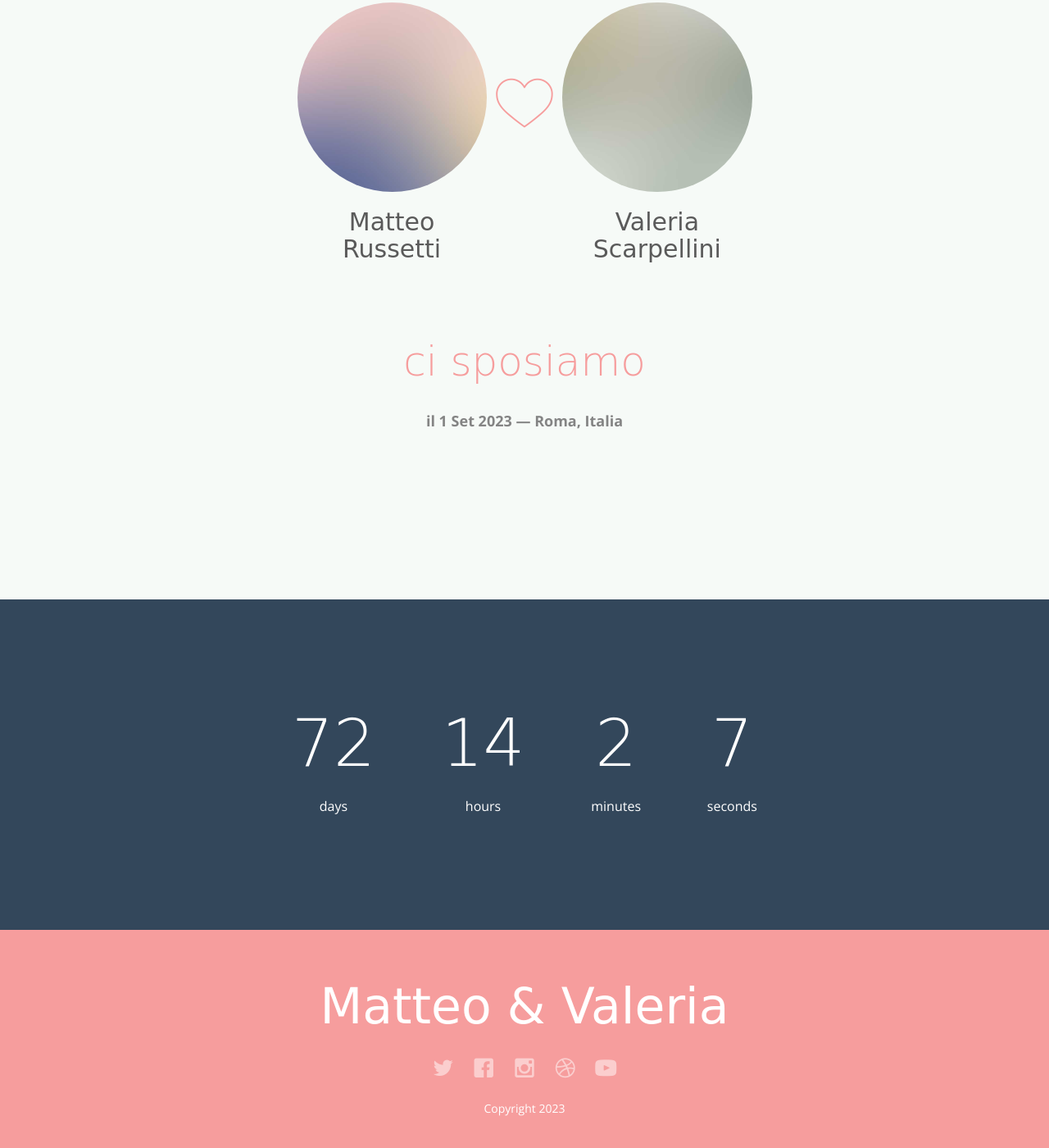
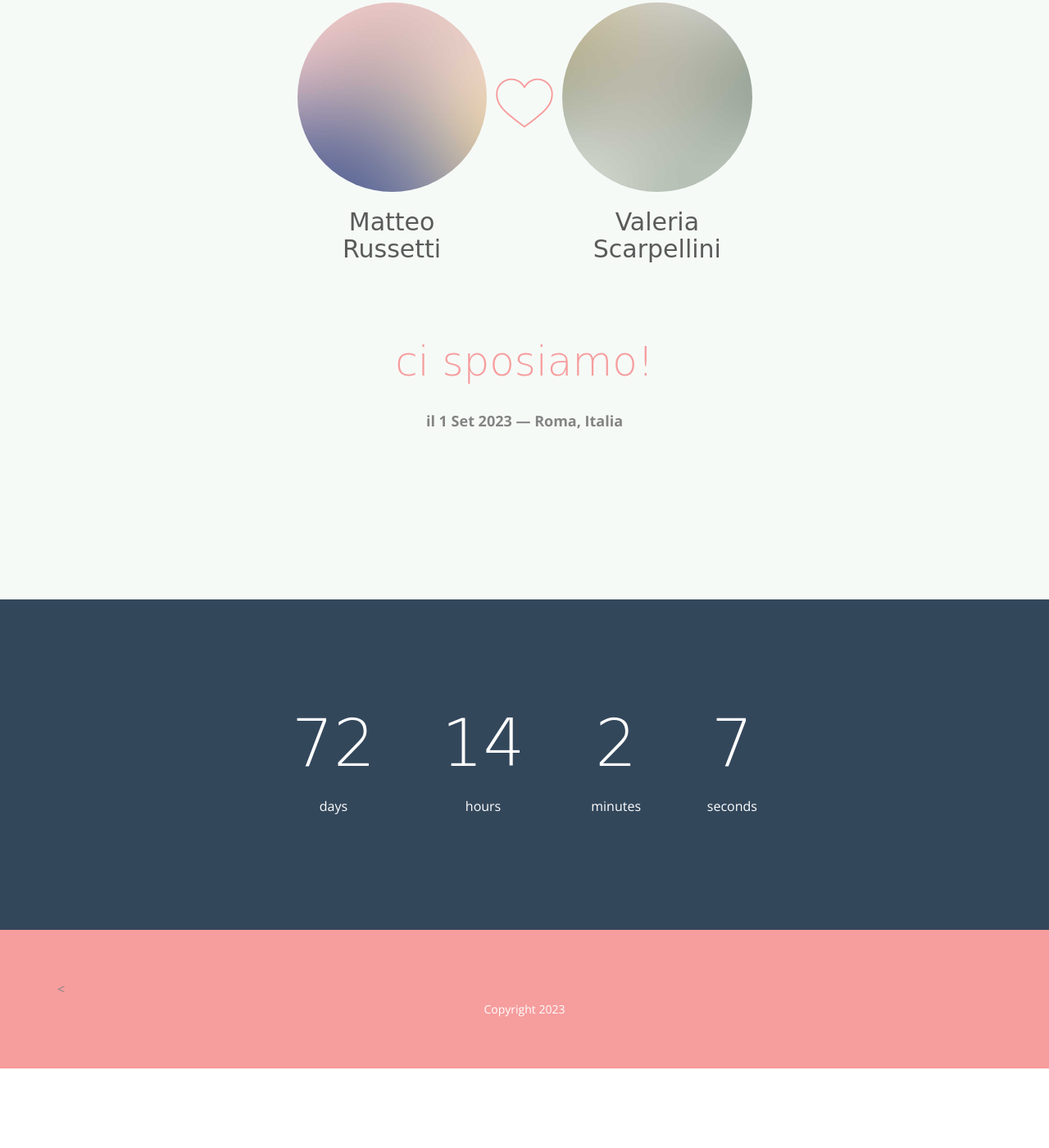
Before and after one commit to carlol/carlol-github.io, a website: page index.html in a window 1280 px wide. Shown: the part 1007-2407 px from the top of the page at 82% size. After the commit the page ends 2310 px from the top, so only its background shows below. Drawn offline with nearby package versions, Linux system fonts and the light colour scheme; some packages are replaced by stand-ins of ours; no server answers; files whose address does not match are found by name; a web font is replaced by a local one.

Commit message:
fix: small changes

```diff
--- a/index.html
+++ b/index.html
@@ -127,7 +127,7 @@
 				<div class="row animate-box">
 					<div class="col-md-8 col-md-offset-2">
 						<div class="col-md-12 text-center heading-section">
-							<h2>ci sposiamo</h2>
+							<h2>ci sposiamo!</h2>
 							<p><strong>il 1 Set 2023 &mdash; Roma, Italia</strong></p>
 						</div>
 					</div>
@@ -158,18 +158,8 @@
 		<footer>
 			<div id="footer">
 				<div class="container">
-					<div class="row">
-						<div class="col-md-12 text-center">
-							<h2>Matteo &amp; Valeria</h2>
-						</div>
+					<<div class="row">
 						<div class="col-md-6 col-md-offset-3 text-center">
-							<p class="fh5co-social-icons">
-								<a href="#"><i class="icon-twitter2"></i></a>
-								<a href="#"><i class="icon-facebook2"></i></a>
-								<a href="#"><i class="icon-instagram"></i></a>
-								<a href="#"><i class="icon-dribbble2"></i></a>
-								<a href="#"><i class="icon-youtube"></i></a>
-							</p>
 							<p>Copyright 2023</p>
 						</div>
 					</div>
```
Also changed, not shown: when-where.html (+1 -1 lines), 1 other file.
